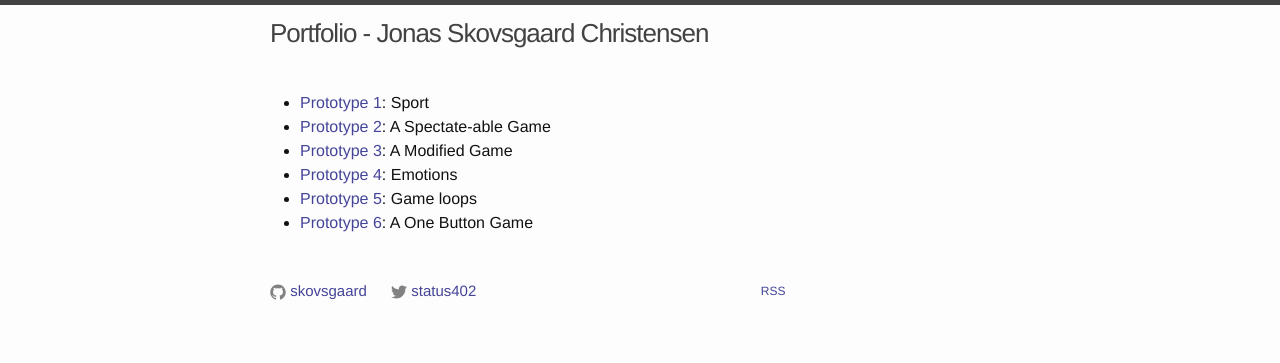
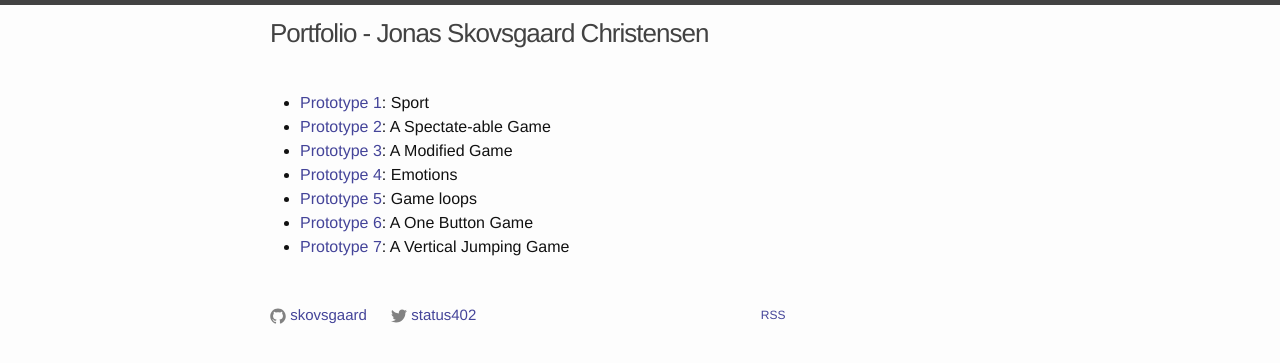
Before and after one commit to skovsgaard/skovsgaard.github.io, a Jekyll site: the page built from portfolio.html, in a window 1280 px wide. Shown: the top 363 px of the page. Built offline with Jekyll 4.4.1, drawn with Linux system fonts in a browser that asks for light colours.

Commit message:
Add Prototype7

```diff
--- a/portfolio.html
+++ b/portfolio.html
@@ -10,5 +10,6 @@ layout: portfolio
     <li><a href="/Game_Prototyping_4-Emotion_JonasSkovsgaardChristensen.zip">Prototype 4</a>: Emotions</li>
     <li><a href="/Game_Prototyping_5-Loops_JonasSkovsgaardChristensen.zip">Prototype 5</a>: Game loops</li>
     <li><a href="/Game_Prototyping_6-OneButton_JonasSkovsgaardChristensen.zip">Prototype 6</a>: A One Button Game</li>
+    <li><a href="/Game_Prototyping_7-Vertical_JonasSkovsgaardChristensen.zip">Prototype 7</a>: A Vertical Jumping Game</li>
   </ul>
 </div>
```
Also changed, not shown: 1 other file.
